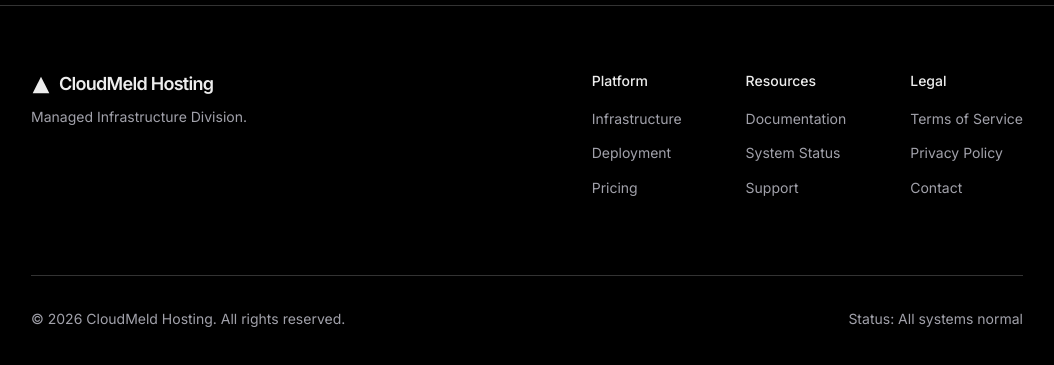
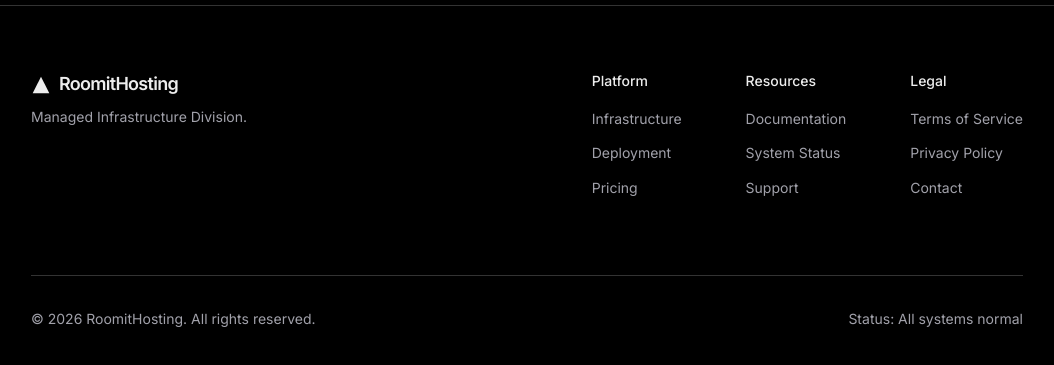
Before and after one commit to prajwal411/Hosting-, a Next.js app: page / in a window 1280 px wide. Shown: the part 4828-5193 px from the top of the page, without its empty margins (113-1167 px from the left). Built offline with nearby package versions, Linux system fonts and the light colour scheme.

Commit message:
Update pages and razorpay configuration

```diff
--- a/src/app/layout.tsx
+++ b/src/app/layout.tsx
@@ -6,8 +6,8 @@ import "./globals.css";
 const inter = Inter({ subsets: ["latin"] });
 
 export const metadata: Metadata = {
-  title: "CloudMeld Hosting - Checkout",
-  description: "Starter Hosting Plan Checkout",
+  title: "RoomitHosting",
+  description: "RoomitHosting",
 };
 
 export const viewport: Viewport = {
--- a/src/app/page.tsx
+++ b/src/app/page.tsx
@@ -234,7 +234,7 @@ export default function Home() {
                 key: process.env.NEXT_PUBLIC_RAZORPAY_KEY_ID, // Use the public key from env
                 amount: activePlan.total * 100,
                 currency: "INR",
-                name: "CloudMeld Hosting",
+                name: "RoomitHosting",
                 description: `${activePlan.name} Access`,
                 order_id: data.id,
                 handler: function (response: any) {
@@ -539,7 +539,7 @@ export default function Home() {
                                 <svg viewBox="0 0 24 24" fill="currentColor" width="20" height="20" style={{ display: 'inline-block', marginRight: '8px', verticalAlign: 'middle' }}>
                                     <path d="M12 2L2 22h20L12 2z"></path>
                                 </svg>
-                                CloudMeld Hosting
+                                RoomitHosting
                             </div>
                             <div className="footer-desc">
                                 Managed Infrastructure Division.
@@ -573,7 +573,7 @@ export default function Home() {
                         </div>
                     </div>
                     <div className="footer-bottom">
-                        <span>© {new Date().getFullYear()} CloudMeld Hosting. All rights reserved.</span>
+                        <span>© {new Date().getFullYear()} RoomitHosting. All rights reserved.</span>
                         <div style={{ display: 'flex', gap: '1rem' }}>
                             <a href="#">Status: All systems normal</a>
                         </div>
--- a/src/app/privacy/page.tsx
+++ b/src/app/privacy/page.tsx
@@ -78,7 +78,7 @@ export default function PrivacyPage() {
             <footer className="footer" style={{ marginTop: "4rem" }}>
                 <div className="container" style={{ maxWidth: "800px" }}>
                     <div className="footer-bottom" style={{ borderTop: "1px solid var(--border-color)", paddingTop: "2rem" }}>
-                        <span>© {new Date().getFullYear()} CloudMeld Hosting.</span>
+                        <span>© {new Date().getFullYear()} RoomitHosting.</span>
                         <div style={{ display: "flex", gap: "1rem" }}>
                             <a href="/">Return to Platform</a>
                         </div>
--- a/src/app/security/page.tsx
+++ b/src/app/security/page.tsx
@@ -113,7 +113,7 @@ export default function SecurityPage() {
             <footer className="footer" style={{ marginTop: "4rem" }}>
                 <div className="container">
                     <div className="footer-bottom" style={{ borderTop: "none", paddingTop: 0 }}>
-                        <span>© {new Date().getFullYear()} CloudMeld Hosting. Infrastructure Security Division.</span>
+                        <span>© {new Date().getFullYear()} RoomitHosting. Infrastructure Security Division.</span>
                         <div style={{ display: "flex", gap: "1rem" }}>
                             <a href="/">Return to Platform</a>
                         </div>
--- a/src/app/terms/page.tsx
+++ b/src/app/terms/page.tsx
@@ -87,7 +87,7 @@ export default function TermsPage() {
             <footer className="footer" style={{ marginTop: "4rem" }}>
                 <div className="container" style={{ maxWidth: "800px" }}>
                     <div className="footer-bottom" style={{ borderTop: "1px solid var(--border-color)", paddingTop: "2rem" }}>
-                        <span>© {new Date().getFullYear()} CloudMeld Hosting.</span>
+                        <span>© {new Date().getFullYear()} RoomitHosting.</span>
                         <div style={{ display: "flex", gap: "1rem" }}>
                             <a href="/">Return to Platform</a>
                         </div>
```
Also changed, not shown: 1 other file (tests, documents, lock files or other folders).
